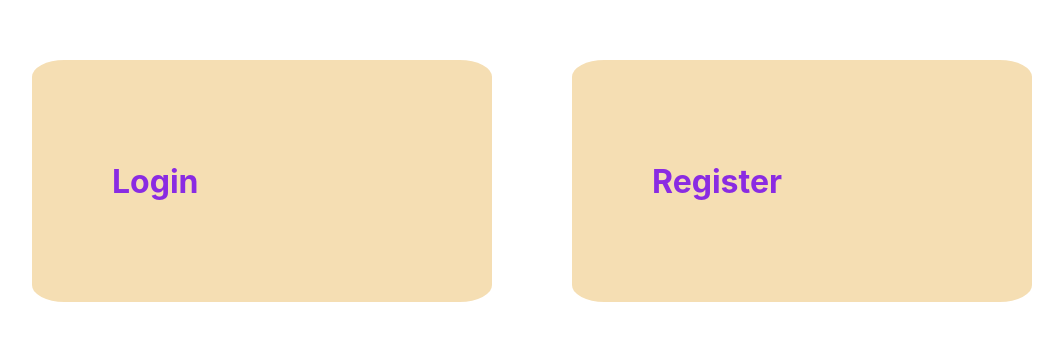
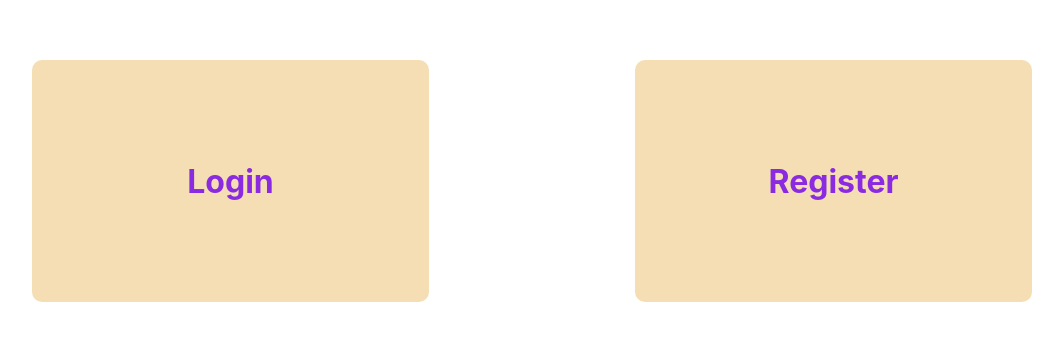
Before and after one commit to Art1us/trading_bot_front, a React (Create React App) app: page / in a window 1280 px wide. Shown: the part 219-560 px from the top of the page, without its empty margins (108-1171 px from the left). Built offline with nearby package versions, Linux system fonts and the light colour scheme.

Commit message:
fix issues

```diff
--- a/src/components/Welcome/Welcome.css
+++ b/src/components/Welcome/Welcome.css
@@ -6,6 +6,7 @@
   margin: 0 auto;
   align-items: center;
   max-width: 1000px;
+  text-align: center;
 }
 
 .welcome__button:hover {
@@ -14,12 +15,11 @@
 }
 
 .welcome__button {
-  width: 100%;
-  max-width: 700px;
+
   background-color: wheat;
   padding: 10vh 10vh;
-  width: 300px;
-  border-radius: 7%;
+  width: 237px;
+  border-radius: 10px;
   cursor: pointer;
 }
 
```
